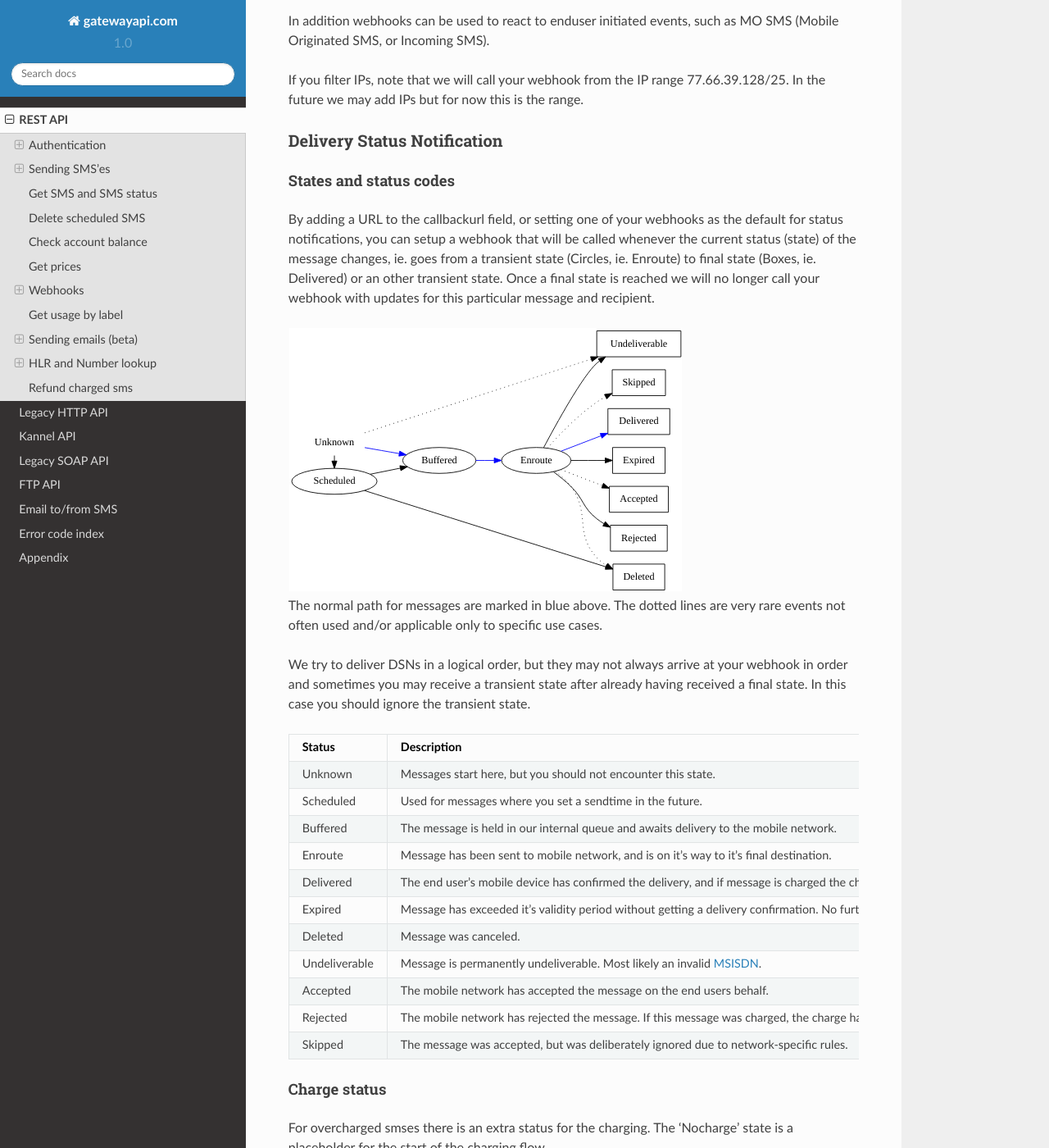
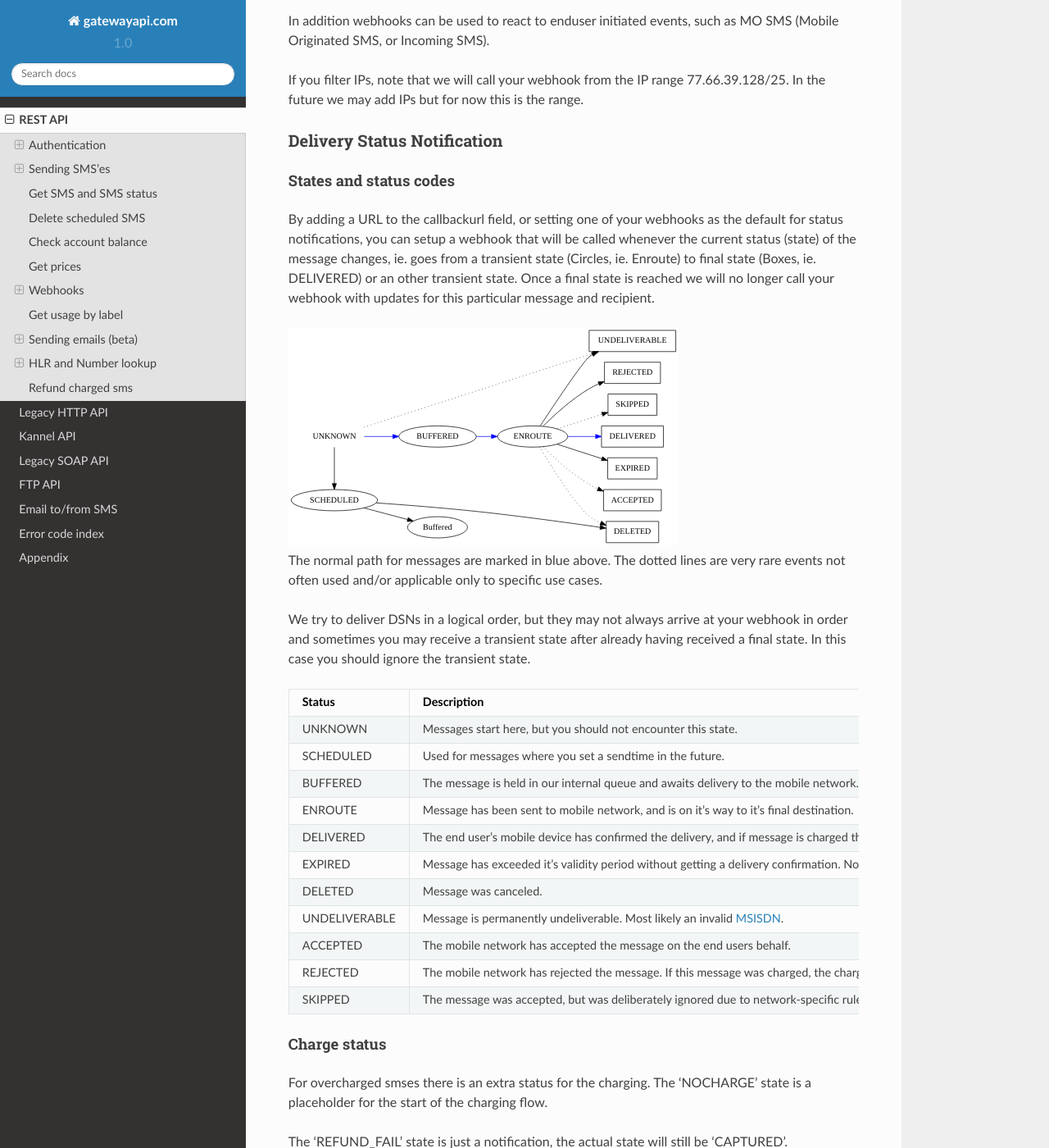
Before and after one commit to onlinecity/gatewayapi-docs, a Sphinx documentation site: the page built from docs/rest.rst, in a window 1280 px wide and 1400 px high, scrolled down 19888 px. Shown: the whole window at 82% size. Built offline with Sphinx 7.4.7 and the Read the Docs theme 2.0.0, drawn with Linux system fonts in a browser that asks for light colours; some of the changed text lies outside the part shown.

Commit message:
Updates to charge and statuses

```diff
--- a/docs/rest.rst
+++ b/docs/rest.rst
@@ -740,7 +740,7 @@
 Overcharged SMSes
 ^^^^^^^^^^^^^^^^^
 
-Overcharged SMSes are only possible in Denmark for the moment. Contact our support if you are interested in using this feature.
+*Overcharged SMSes are only possible in Denmark for the moment. Contact our support if you are interested in using this feature.*
 
 An overcharged SMS is sent like a normal SMS, with a few extra parameters and restrictions.
 
@@ -1022,7 +1022,7 @@
 the default for status notifications, you can setup a webhook that will be
 called whenever the current status (state) of the message changes, ie. goes
 from a transient state (Circles, ie. Enroute) to final state (Boxes, ie.
-Delivered) or an other transient state. Once a final state is reached we will
+DELIVERED) or an other transient state. Once a final state is reached we will
 no longer call your webhook with updates for this particular message and
 recipient.
 
@@ -1031,25 +1031,25 @@
    digraph foo {
       rankdir=LR;
       size=5;
-      Delivered [shape=box];
-      Expired [shape=box];
-      Deleted [shape=box];
-      Accepted [shape=box];
-      Rejected [shape=box];
-      Skipped [shape=box];
-      Unknown [shape=plaintext];
-      Undeliverable [shape=box];
-      Unknown -> Buffered -> Enroute -> Delivered [color=blue];
-      Unknown -> Undeliverable [style=dotted];
-      Unknown -> Scheduled -> Buffered;
-      Enroute -> Undeliverable;
-      Enroute -> Expired;
-      Scheduled -> Deleted;
-      Enroute -> Rejected;
-      Enroute -> Deleted [style=dotted];
-      Enroute -> Accepted [style=dotted];
-      Enroute -> Skipped [style=dotted];
-      { rank=same; Unknown Scheduled }
+      DELIVERED [shape=box];
+      EXPIRED [shape=box];
+      DELETED [shape=box];
+      ACCEPTED [shape=box];
+      REJECTED [shape=box];
+      SKIPPED [shape=box];
+      UNKNOWN [shape=plaintext];
+      UNDELIVERABLE [shape=box];
+      UNKNOWN -> BUFFERED -> ENROUTE -> DELIVERED [color=blue];
+      UNKNOWN -> UNDELIVERABLE [style=dotted];
+      UNKNOWN -> SCHEDULED -> Buffered;
+      ENROUTE -> UNDELIVERABLE;
+      ENROUTE -> EXPIRED;
+      SCHEDULED -> DELETED;
+      ENROUTE -> REJECTED;
+      ENROUTE -> DELETED [style=dotted];
+      ENROUTE -> ACCEPTED [style=dotted];
+      ENROUTE -> SKIPPED [style=dotted];
+      { rank=same; UNKNOWN SCHEDULED }
    }
 
 The normal path for messages are marked in blue above. The dotted lines are
@@ -1063,44 +1063,44 @@
 ============= =========================================
 Status        Description
 ============= =========================================
-Unknown       Messages start here, but you should not encounter this state.
-Scheduled     Used for messages where you set a sendtime in the future.
-Buffered      The message is held in our internal queue and awaits delivery to the mobile network.
-Enroute       Message has been sent to mobile network, and is on it's way to it's final destination.
-Delivered     The end user's mobile device has confirmed the delivery, and if message is charged the charge was successful.
-Expired       Message has exceeded it's validity period without getting a delivery confirmation. No further delivery attempts.
-Deleted       Message was canceled.
-Undeliverable Message is permanently undeliverable. Most likely an invalid :term:`MSISDN`.
-Accepted      The mobile network has accepted the message on the end users behalf.
-Rejected      The mobile network has rejected the message. If this message was charged, the charge has failed.
-Skipped       The message was accepted, but was deliberately ignored due to network-specific rules.
+UNKNOWN       Messages start here, but you should not encounter this state.
+SCHEDULED     Used for messages where you set a sendtime in the future.
+BUFFERED      The message is held in our internal queue and awaits delivery to the mobile network.
+ENROUTE       Message has been sent to mobile network, and is on it's way to it's final destination.
+DELIVERED     The end user's mobile device has confirmed the delivery, and if message is charged the charge was successful.
+EXPIRED       Message has exceeded it's validity period without getting a delivery confirmation. No further delivery attempts.
+DELETED       Message was canceled.
+UNDELIVERABLE Message is permanently undeliverable. Most likely an invalid :term:`MSISDN`.
+ACCEPTED      The mobile network has accepted the message on the end users behalf.
+REJECTED      The mobile network has rejected the message. If this message was charged, the charge has failed.
+SKIPPED       The message was accepted, but was deliberately ignored due to network-specific rules.
 ============= =========================================
 
 Charge status
 ~~~~~~~~~~~~~
-For overcharged smses there is an extra status for the charging. The 'Nocharge'
+For overcharged smses there is an extra status for the charging. The 'NOCHARGE'
 state is a placeholder for the start of the charging flow.
 
-The 'Refund_fail' state is just a notification, the actual state will still be
-'Captured'.
+The 'REFUND_FAIL' state is just a notification, the actual state will still be
+'CAPTURED'.
 
 .. graphviz::
 
    digraph foocharge {
       rankdir=LR;
       size=5;
-      Refund_fail [shape=box];
-      Refunded [shape=box];
-      Captured [shape=box];
-      Authorized [shape=box];
-      Failed [shape=box];
-      Cancelled [shape=box];
-      Nocharge [shape=plaintext];
-      Nocharge -> Authorized -> Captured [color=blue];
-      Authorized -> Cancelled [style=dotted];
-      Nocharge -> Failed;
-      Captured -> Refunded;
-      Captured -> Refund_fail;
+      REFUND_FAIL [shape=box];
+      REFUNDED [shape=box];
+      CAPTURED [shape=box];
+      AUTHORIZED [shape=box];
+      FAILED [shape=box];
+      CANCELLED [shape=box];
+      NOCHARGE [shape=plaintext];
+      NOCHARGE -> AUTHORIZED -> CAPTURED [color=blue];
+      AUTHORIZED -> CANCELLED [style=dotted];
+      NOCHARGE -> FAILED;
+      CAPTURED -> REFUNDED;
+      CAPTURED -> REFUND_FAIL;
    }
 
 The normal path for messages are marked in blue above. The dotted lines are
@@ -1109,13 +1109,13 @@
 ============= =========================================
 Status        Description
 ============= =========================================
-Nocharge      Messages start here, but you should not encounter this state.
-Authorized    The transaction is authorized
-Cancelled     The transaction is cancelled or timed out
-Captured      The transaction is captured and the amount will be charged from the recipients phone bill
-Failed        The transaction failed. Usually because the phone number has blocked for overcharged sms
-Refunded      A previously captured transaction has been successfully refunded to the phone owner
-Refund_fail   The refund procedure failed.
+NOCHARGE      Messages start here, but you should not encounter this state.
+AUTHORIZED    The transaction is authorized
+CANCELLED     The transaction is cancelled or timed out
+CAPTURED      The transaction is captured and the amount will be charged from the recipients phone bill
+FAILED        The transaction failed. Usually because the phone number has blocked for overcharged sms
+REFUNDED      A previously captured transaction has been successfully refunded to the phone owner
+REFUND_FAIL   The refund procedure failed.
 ============= =========================================
 
 HTTP Callback
```
